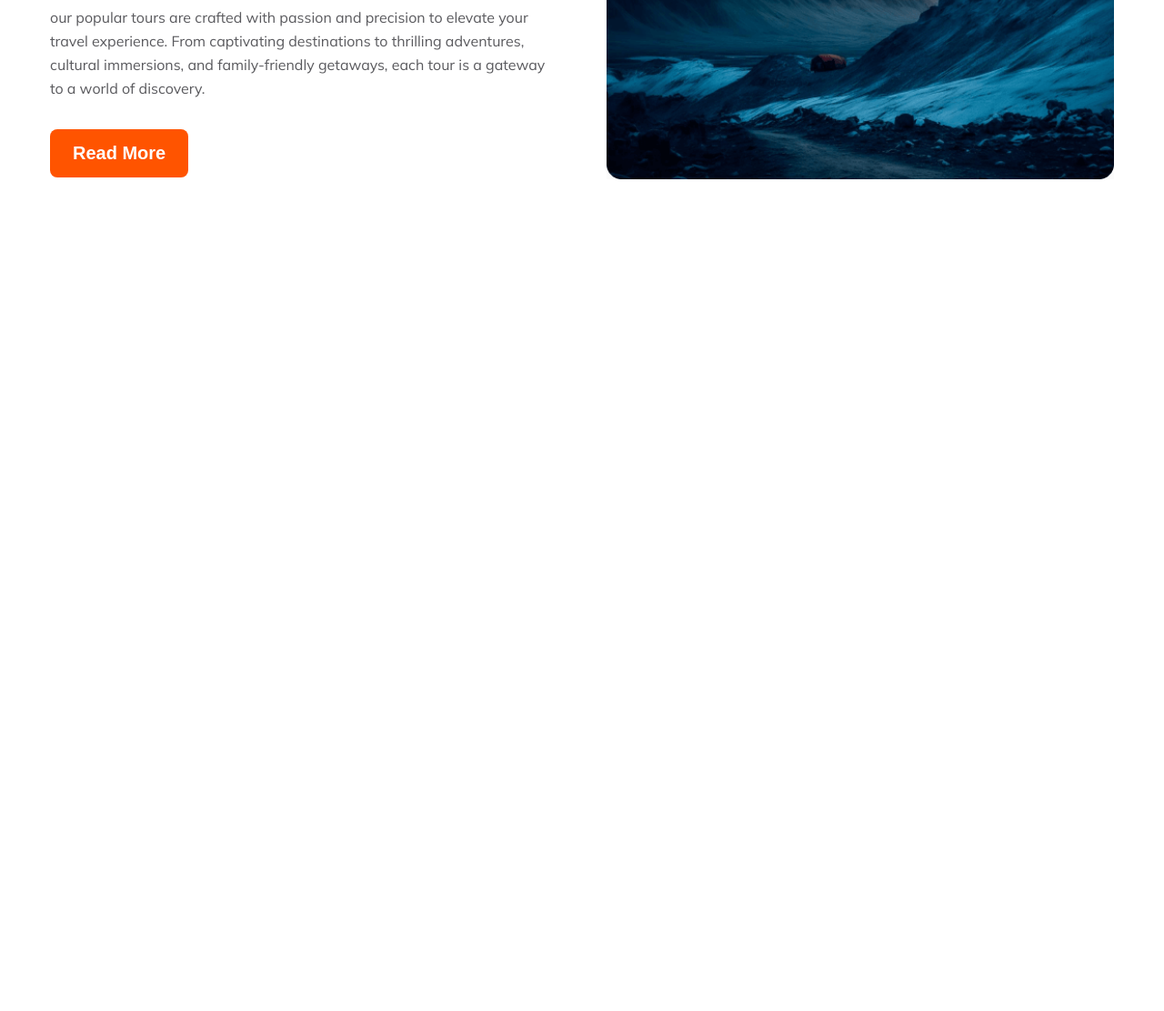
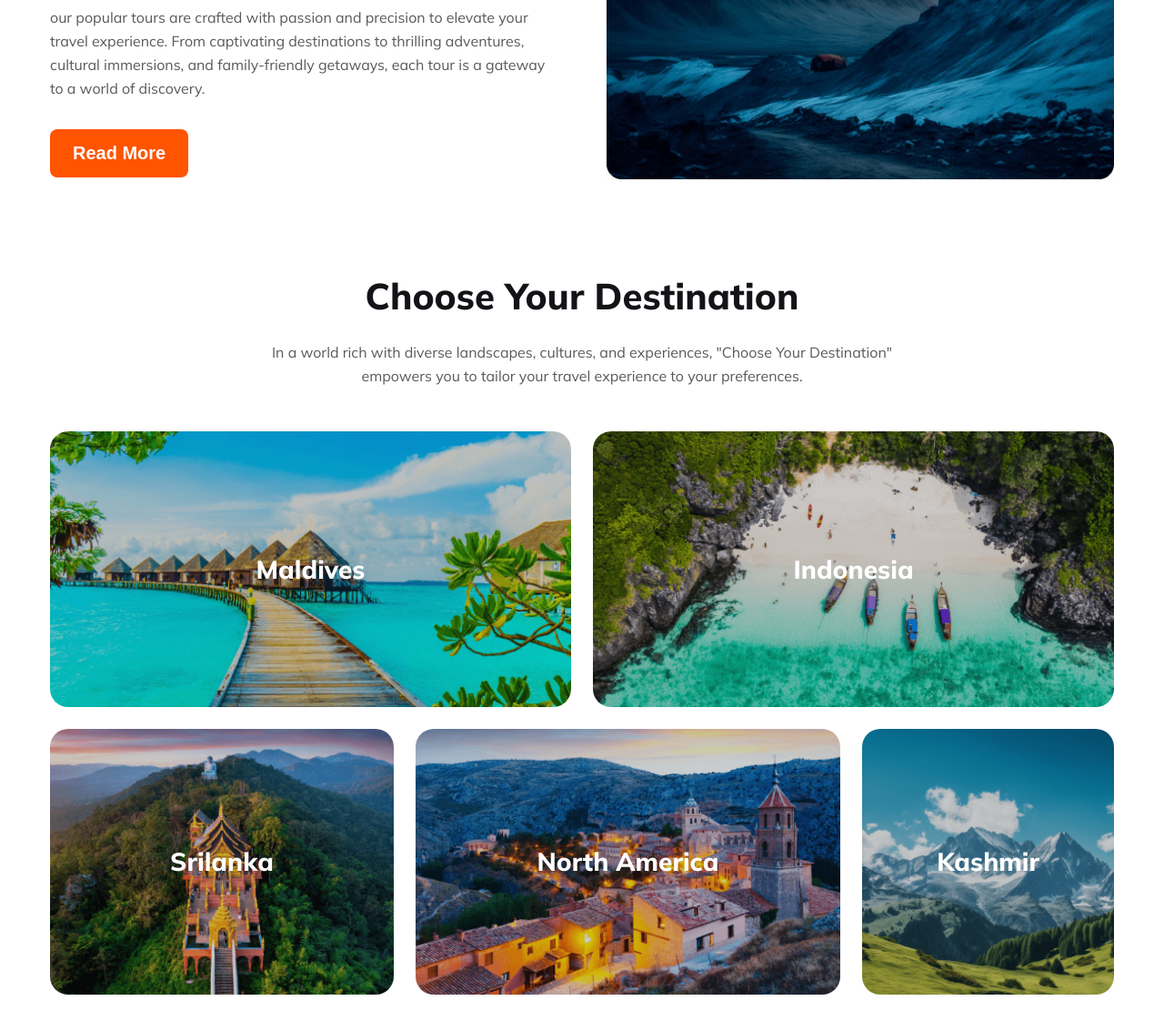
Before and after one commit to webcreatorakib/B9A2-Next-Journey, a plain HTML site: page index.html in a window 1280 px wide. Shown: the part 1148-2259 px from the top of the page at 91% size. Before the commit the page ends 1448 px from the top, so only its background shows below. Drawn offline with Linux system fonts and the light colour scheme.

Commit message:
Complete Destinations section with all device responsive

```diff
--- a/index.html
+++ b/index.html
@@ -79,6 +79,55 @@
                 </div>
             </div>
         </section>
+        <!-- _____End our popular tours ___________ -->
+        <!-- ______Start Destination section_______ -->
+        <section id="destinations">
+            <div class="container">
+                <div class="destinations-content">
+                    <h2 class="destinations-title">Choose Your Destination</h2>
+                    <p class="destinations-description">
+                        In a world rich with diverse landscapes, cultures, and experiences, "Choose Your Destination" empowers you to tailor your travel experience to your preferences.
+                    </p>
+                </div>
+                <div class="destinations-gallery">
+                    <div class="destinations-row row-1">
+                        <div class="destinations-img">
+                            <img src="src/img/maldives.png" alt="Maldives">
+                            <h4>Maldives</h4>
+                        </div>
+                        <div class="destinations-img">
+                            <img src="src/img/indonesia.png" alt="Indonesia">
+                            <h4>Indonesia</h4>
+                        </div>
+                    </div>
+                    <div class="destinations-row row-2">
+                        <div class="destinations-img">
+                            <img src="src/img/srilanka.png" alt="Srilanka">
+                            <h4>Srilanka</h4>
+                        </div>
+                        <div class="destinations-img">
+                            <img src="src/img/North_America.png" alt="North_America">
+                            <h4>North America</h4>
+                        </div>
+                        <div class="destinations-img">
+                            <img src="src/img/Kashmir.png" alt="Kashmir">
+                            <h4>Kashmir</h4>
+                        </div>
+                    </div>
+                    <div class="destinations-row row-3">
+                        <div class="destinations-img">
+                            <img src="src/img/bangladesh.png" alt="bangladesh">
+                            <h4>Bangladesh</h4>
+                        </div>
+                        <div class="destinations-img">
+                            <img src="src/img/bandarban.png" alt="bandarban">
+                            <h4>Bandarban</h4>
+                        </div>
+                    </div>
+                </div>
+            </div>
+        </section>
+        <!-- ________End Destination section_______ -->
     </main>
     <!-- _________End main section________________ -->
     <!-- _________Here is footer section__________ -->
--- a/src/css/responsive.css
+++ b/src/css/responsive.css
@@ -71,6 +71,19 @@
     #popular .popular-img{
         width:100%;
     }
+    /* __________Here is destination section_________ */
+    #destinations .row-1{
+        flex-direction: column;
+    }
+    #destinations .row-2{
+        grid-template-columns: repeat(1,1fr);
+    }
+    #destinations .row-3{
+        flex-direction: column;
+    }
+    #destinations .destinations-img img{
+        height:28.5rem;
+    }
 }
 /*============Responsive for small device(under 576px)============*/
 @media screen and (max-width:576px){
@@ -79,6 +92,19 @@
     }
     h3{
         font-size:2rem;
+    }
+    h2{
+        font-size:2rem;
+    }
+    h4{
+        margin-bottom:1.6rem;
+    }
+    section{
+        padding-bottom: 2.4rem;
+    }
+    /* ______Here is  popular section_______ */
+    #popular {
+        padding: 2.4rem 0;
     }
     /* ______Here is header section_______ */
     header nav {
@@ -93,8 +119,14 @@
     header .banner {
         padding: 3.2rem 2rem;
     }
-    /* _______Here is popular section___________ */
-    h2{
-        font-size:2rem;
+    /* __________Here is destination section_________ */
+    #destinations .destinations-description {
+        width: 100%;
+    }
+    #destinations .destinations-img img{
+        height:17.5rem;
+    }
+    #destinations .destinations-gallery {
+        margin-top: 1.6rem;
     }
 }
--- a/src/css/style.css
+++ b/src/css/style.css
@@ -29,6 +29,11 @@ h3{
     font-size:3.6rem;
     font-weight:800;
     color: #131318;
+}
+h4{
+    font-size: 2.8rem;
+    font-weight: 800;
+    color:#fff;
 }
 p{
     font-size:1.6rem;
@@ -161,4 +166,53 @@ header .banner .banner-btn i{
 #popular .popular-img img{
     width:100%;
 }
-/* ______End Popular section__________________________ */
+/* _____________End Popular section_________________ */
+/* _______Here is style Destination section________ */
+#destinations .destinations-content{
+    text-align: center;
+}
+#destinations .destinations-description{
+    width:60%;
+    margin:auto;
+}
+#destinations .destinations-title{
+    margin-bottom: 2.4rem;
+}
+#destinations .destinations-gallery{
+    margin-top:4.8rem;
+}
+#destinations .row-1{
+    display: flex;
+    gap:2.4rem;
+}
+#destinations .row-2{
+    display: grid;
+    grid-template-columns: auto auto auto;
+    gap:2.4rem;
+}
+#destinations .row-3{
+    display: flex;
+    gap:2.4rem;
+}
+#destinations .destinations-row{
+    margin-bottom: 2.4rem;
+}
+#destinations .destinations-img{
+    position: relative;
+}
+#destinations .destinations-img img{
+    width:100%;
+    height: 100%;
+    object-fit: cover;
+    border-radius:2rem;
+}
+#destinations .destinations-img h4{
+    display: flex;
+    position: absolute;
+    height: 100%;
+    width:100%;
+    justify-content: center;
+    align-items: center;
+    top:0;
+}
+/* ____________End Destination section_____________ */
```
Also changed, not shown: src/img/Kashmir.png (renamed from src/img/Rectangle 9.png), src/img/North_America.png (renamed from src/img/Rectangle 7.png), src/img/bandarban.png (renamed from src/img/Rectangle 10.png), src/img/bangladesh.png (renamed from src/img/Rectangle 11.png), src/img/indonesia.png (renamed from src/img/Rectangle 8.png), src/img/maldives.png (renamed from src/img/Rectangle 5.png), src/img/srilanka.png (renamed from src/img/Rectangle 6.png).
